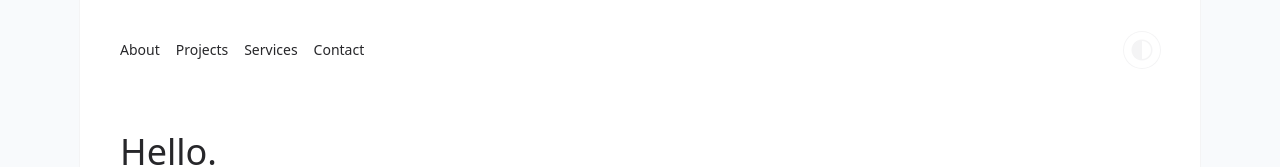
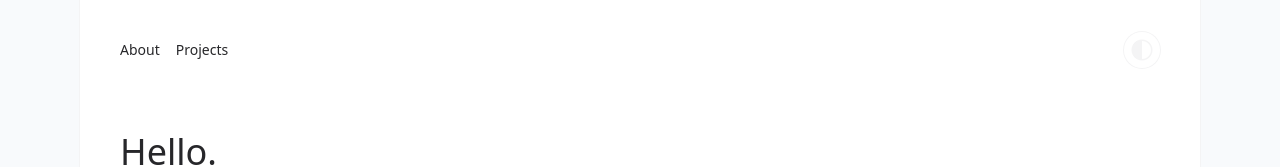
Before and after one commit to TsotMe/portfolio, a Nuxt app: page / in a window 1280 px wide. Shown: the top 167 px of the page. Built offline with nearby package versions, Linux system fonts and the light colour scheme.

Commit message:
Update Navigation component

```diff
--- a/components/Navigation.vue
+++ b/components/Navigation.vue
@@ -2,11 +2,9 @@
 
 <template>
   <nav
-    class="flex items-center gap-4 no-underline text-sm text-zinc-800 dark:text-zinc-100 cursor-pointer"
+    class="flex items-center gap-4 no-underline text-sm font-medium text-zinc-800 dark:text-zinc-100 cursor-pointer"
   >
-    <NuxtLink href="">About</NuxtLink>
-    <NuxtLink href="">Projects</NuxtLink>
-    <NuxtLink href="">Services</NuxtLink>
-    <NuxtLink href="">Contact</NuxtLink>
+    <NuxtLink to="/">About</NuxtLink>
+    <NuxtLink to="/projects">Projects</NuxtLink>
   </nav>
 </template>
```
